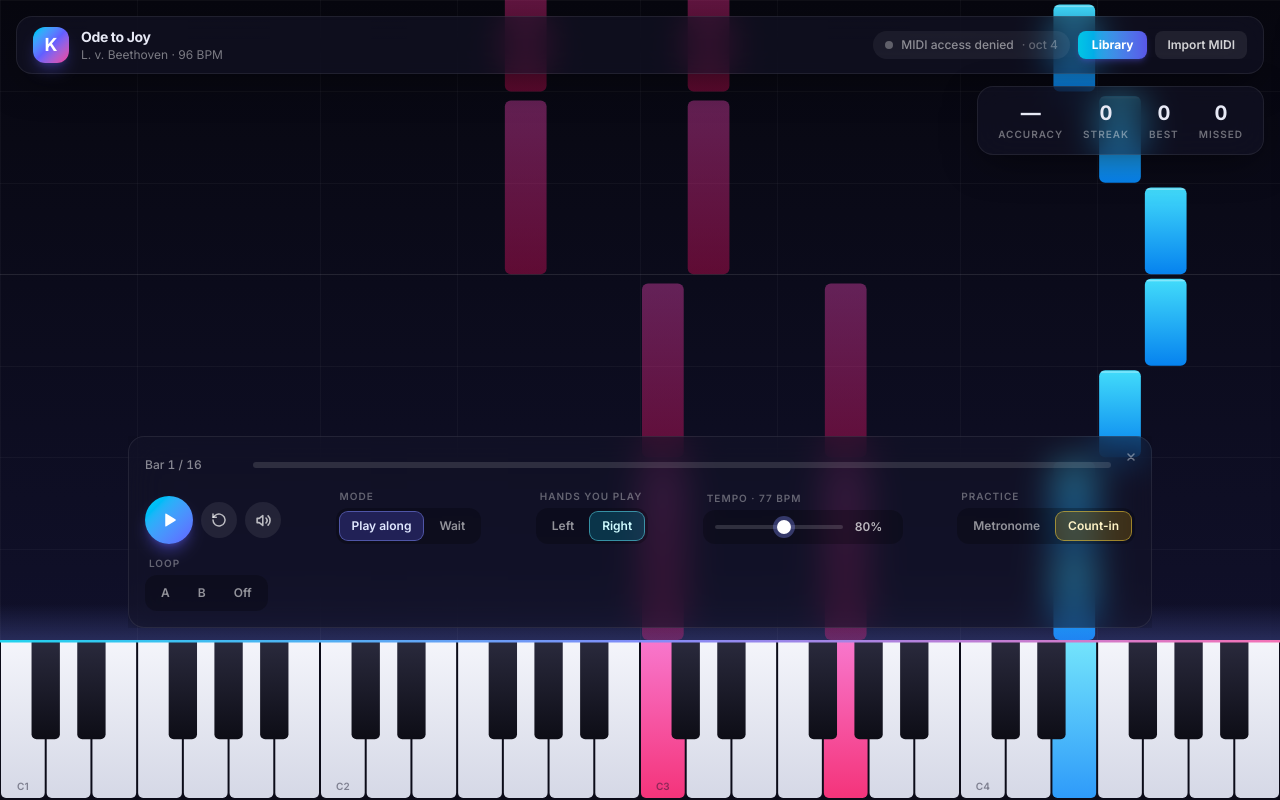
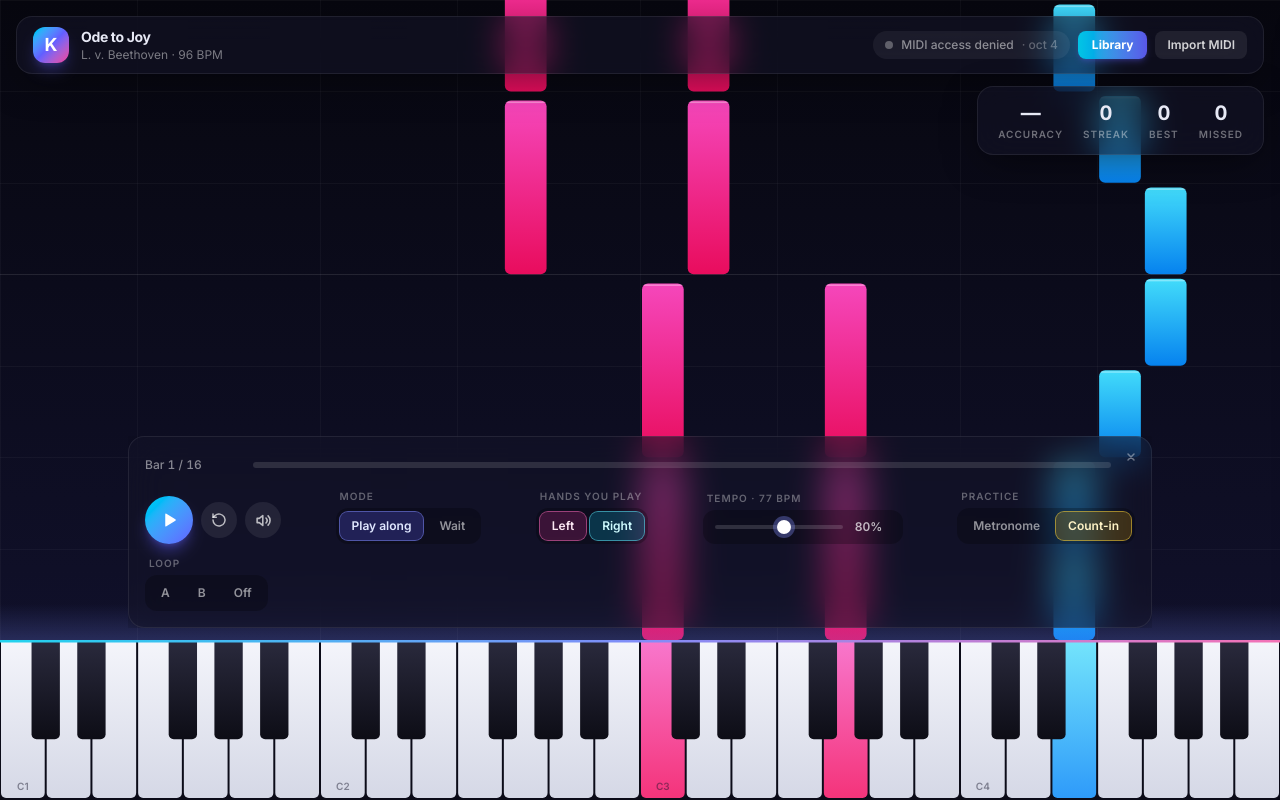
Before and after one commit to mplyulev/pianuriffs, a React (Vite) app: page / in a window 1280 px wide. Shown: the top 800 px of the page. Built offline with nearby package versions, Linux system fonts and the light colour scheme.

Commit message:
Both hands on by default, audible app guide playback, stable controls hover
Co-authored-by: mplulev <mplulev@gmail.com>

```diff
--- a/src/components/Controls.tsx
+++ b/src/components/Controls.tsx
@@ -1,4 +1,4 @@
-import { useEffect, useRef, useState } from "react";
+import { useCallback, useEffect, useRef, useState } from "react";
 import { engine, useEngine, type Mode } from "../lib/engine";
 import { synth } from "../lib/audio";
 import { Group, Pill } from "./ui";
@@ -55,7 +55,13 @@ export function Controls() {
   const set = useEngine.setState;
   const modes: [Mode, string][] = [["play", "Play along"], ["wait", "Wait"]];
   const barBeats = s.song.beatsPerBar;
-  const [hover, setHover] = useState(false);
+  const [hover, setHoverState] = useState(false);
+  const closeTimer = useRef<number>(0);
+  const setHover = useCallback((on: boolean, delay = 0) => {
+    window.clearTimeout(closeTimer.current);
+    if (on || delay === 0) setHoverState(on);
+    else closeTimer.current = window.setTimeout(() => setHoverState(false), delay);
+  }, []);
   const [minimized, setMinimized] = useState(false);
   const collapsed = !hover && (s.playing || minimized);
 
@@ -81,9 +87,9 @@ export function Controls() {
       className="pointer-events-none absolute inset-x-0 bottom-[var(--keyh,150px)] flex justify-center px-3 pb-3 sm:px-4"
     >
       <div
-        className="pointer-events-auto w-full max-w-5xl"
+        className={`pointer-events-auto w-full max-w-5xl ${collapsed ? "" : "pt-7"}`}
         onMouseEnter={() => setHover(true)}
-        onMouseLeave={() => setHover(false)}
+        onMouseLeave={() => setHover(false, 350)}
       >
         <div
           className={`grid transition-[grid-template-rows,opacity] duration-300 ease-out ${
--- a/src/components/Library.tsx
+++ b/src/components/Library.tsx
@@ -17,7 +17,7 @@ export function Library() {
   }, []);
 
   const pick = (i: number) => {
-    useEngine.setState({ song: songs[i], hands: cat.hands, playing: false, loop: null });
+    useEngine.setState({ song: songs[i], playing: false, loop: null });
   };
 
   return (
--- a/src/lib/engine.ts
+++ b/src/lib/engine.ts
@@ -31,7 +31,7 @@ const freshStats = { hits: 0, misses: 0, wrongs: 0, streak: 0, best: 0, finished
 export const useEngine = create<EngineState>(() => ({
   song: DEMO_SONG,
   mode: "play",
-  hands: { L: false, R: true },
+  hands: { L: true, R: true },
   speed: 0.8,
   metronome: false,
   appSound: true,
@@ -281,7 +281,7 @@ class Engine {
     while (this.audioIdx < notes.length && notes[this.audioIdx].start <= next) {
       const n = notes[this.audioIdx++];
       const idx = this.audioIdx - 1;
-      if (s.appSound && !this.isRequired(idx)) synth.noteOn(n.midi, 0.55, n.dur / bps);
+      if (s.appSound) synth.noteOn(n.midi, this.isRequired(idx) ? 0.3 : 0.6, n.dur / bps);
     }
 
     if (next >= s.song.length + 0.5) {
```
